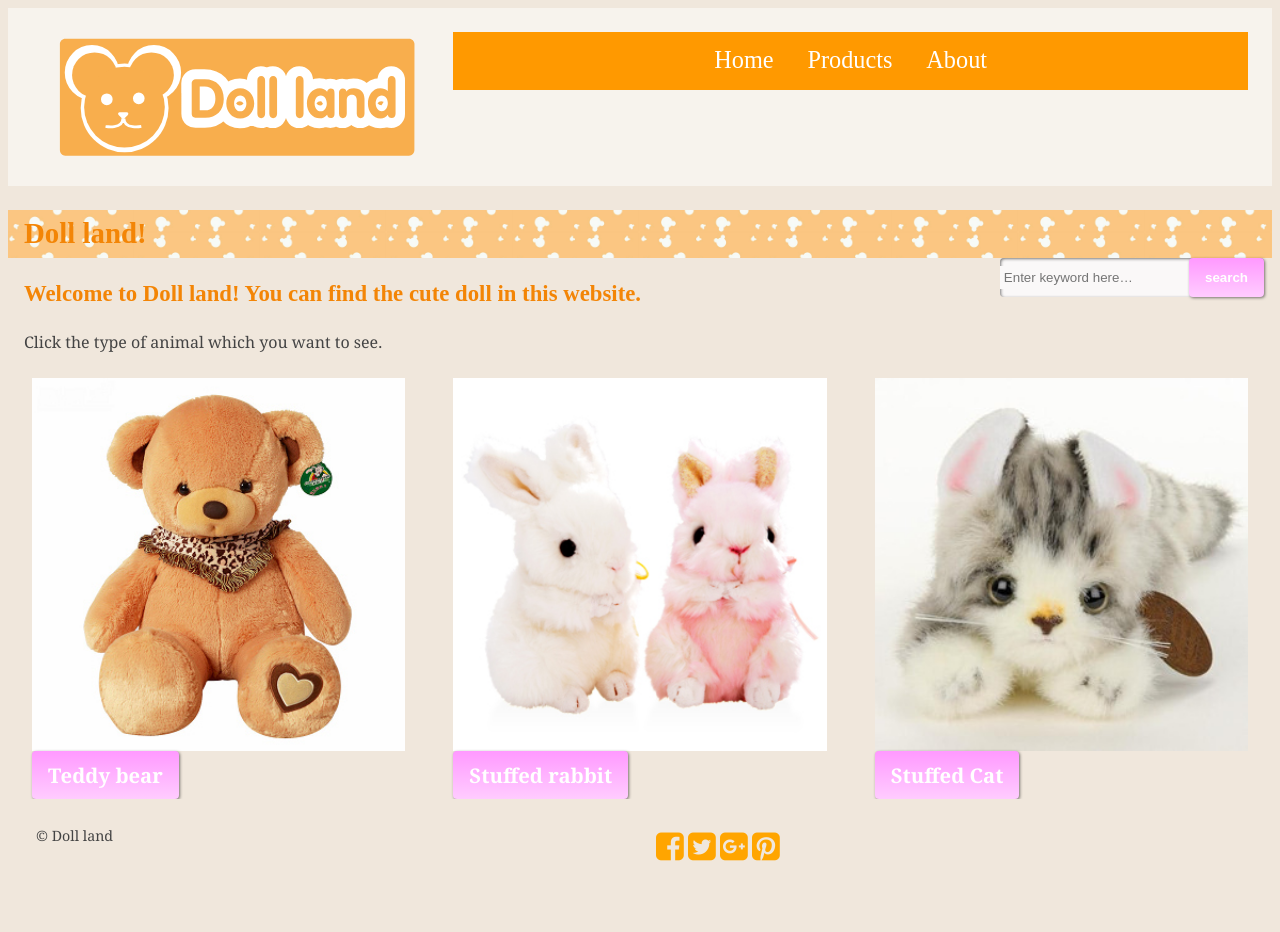
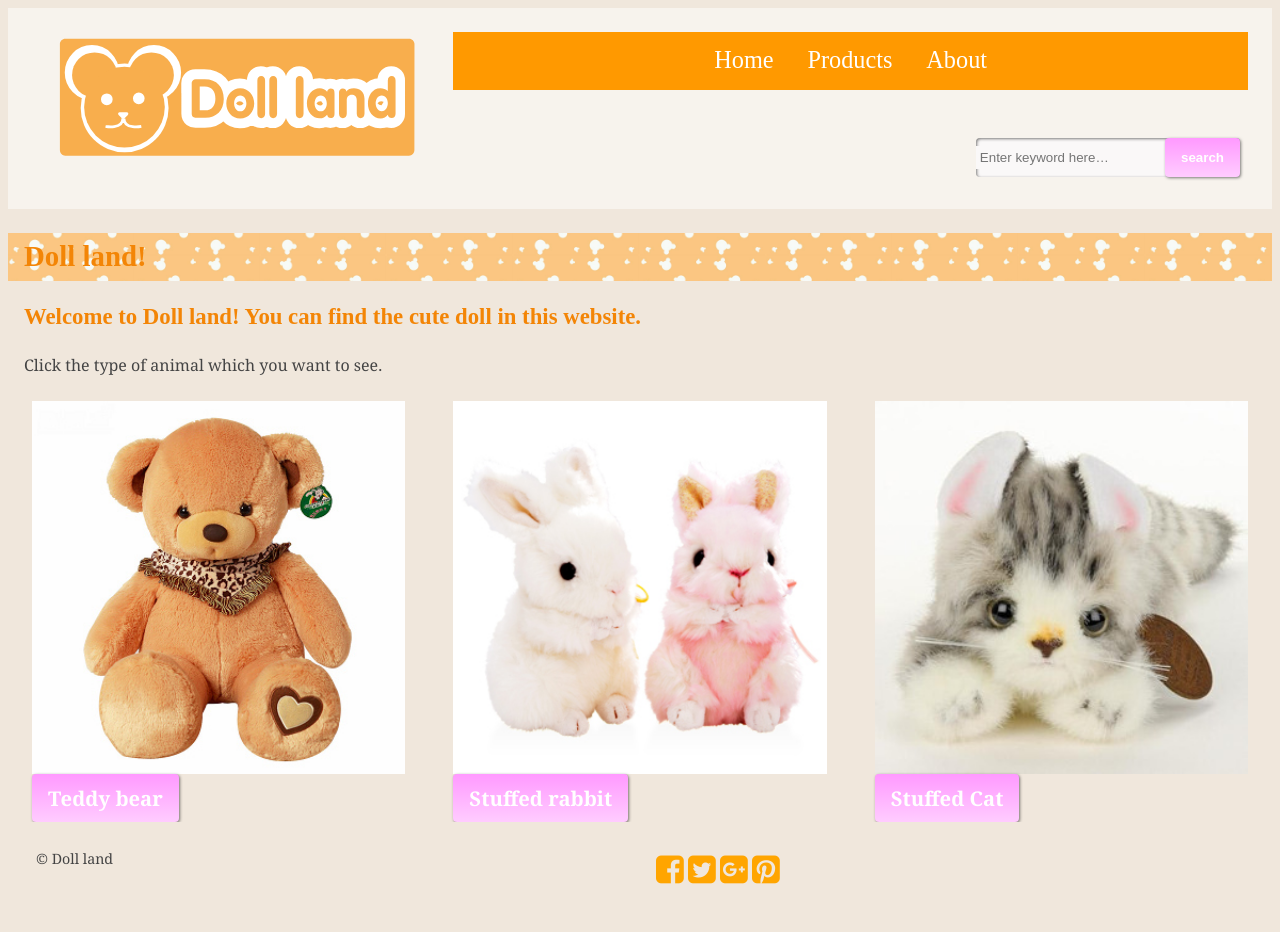
Before and after one commit to taha0012/ecommerce-website, a Jekyll site: the page built from index.html, in a window 1280 px wide. Built offline with Jekyll 4.4.1, drawn with Linux system fonts in a browser that asks for light colours; nearby versions of some CDN libraries; some web fonts are replaced; Markdown is read by kramdown in place of the engine named in the settings; before the commit the page ends 909 px from its top, so only the background shows below that.

Commit message:
change search field

```diff
--- a/_layouts/default.html
+++ b/_layouts/default.html
@@ -33,17 +33,17 @@
       </ul>
     </nav>
   </div>
+  <div>
+<form method="get" role="search" action="{{site.baseurl}}/search/" class="search">
+<input type="text" name="search" placeholder="Enter keyword here…" class="keyword">
+<input type="submit" value="search" class="btn">
+</form>
+	</div>
 </header>
 
 {% if page.showbanner %}
 <div class="banner">
 	<h1>{{page.bannertext}}</h1>
-    <div>
-<form method="get" role="search" action="{{site.baseurl}}/search/" class="search">
-<input type="text" name="search" placeholder="Enter keyword here…" class="keyword">
-<input type="submit" value="search" class="btn">
-</form>
-	</div>
 </div>
    {% endif %}
 
```
